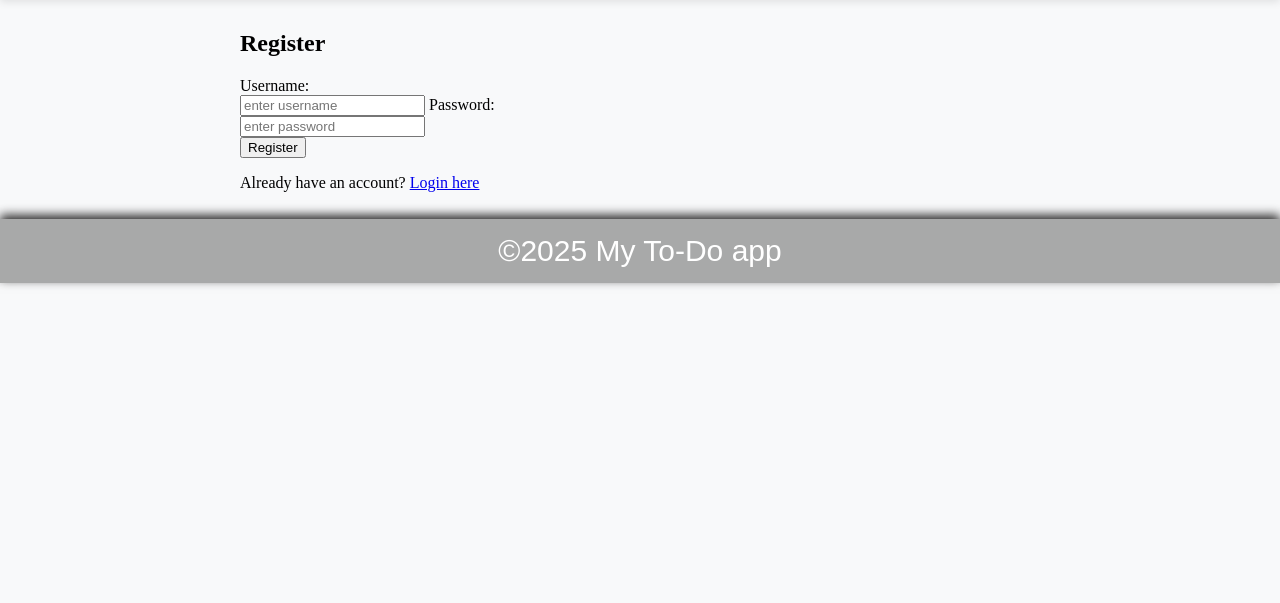
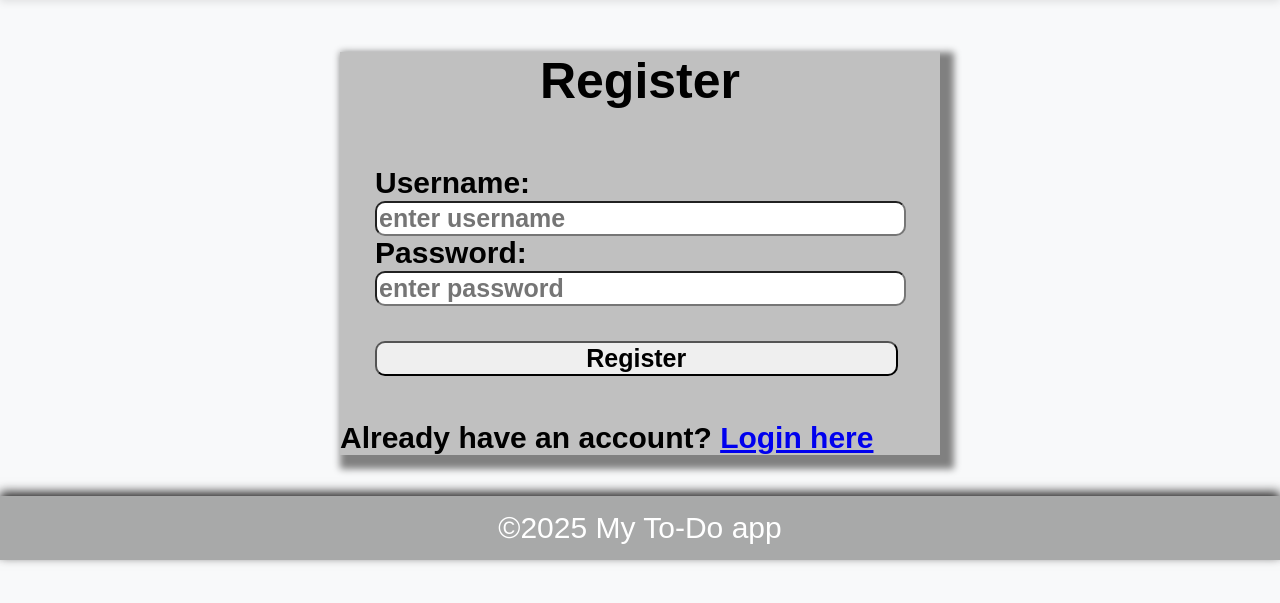
Before and after one commit to piyushahir05/To-do-list-Flask-, a Flask app: page /register in a window 1280 px wide. Shown: the part 157-760 px from the top of the page. Run offline with Flask 3, Linux system fonts and the light colour scheme; some web fonts are replaced.

Commit message:
Updated features

```diff
--- a/app/static/css/style.css
+++ b/app/static/css/style.css
@@ -260,3 +260,38 @@ footer p{
     color:blue;
 
 }
+.register-form h2{
+    text-align: center;
+    font-family: "Dongle",sans-serif;
+    font-weight: 700;
+    font-size: 50px;
+}
+.register-form{
+    box-shadow: 7px 7px 7px 7px grey;
+    max-width:600px;
+    margin:10px auto;
+    background-color:silver ;
+}
+.register-group{
+    display: grid;
+    padding: 15px;
+    font-family: "Dongle",sans-serif;
+    font-weight: 700;
+    font-size: 30px;
+    margin-left:20px;
+}
+.register-form p{
+    font-family: "Dongle",sans-serif;
+    font-weight: 700;
+    font-size: 30px;
+}
+.register-form input{
+    font-family: "Dongle",sans-serif;
+    font-weight: 700;
+    font-size: 25px;
+    border-radius: 10px;
+    width:95%;
+}
+.register-form input[type="submit"]{
+    margin-top: 35px;
+}
--- a/app/templates/register.html
+++ b/app/templates/register.html
@@ -1,13 +1,17 @@
 {% extends "base.html" %}
 {% block title %}Registration page{% endblock %}
 {% block content %}
+<div class="register-form">
     <h2>Register</h2>
+    <div class="register-group">
         <form action="{{url_for('auth.register')}}" method="POST">
             <label for="username">Username:</label><br>
-    <input type="text" name="username" placeholder="enter username" required>
+            <input type="text" name="username" placeholder="enter username" required><br>
             <label for="password">Password:</label><br>
             <input type="password" name="password" placeholder="enter password"><br>
             <input type="submit" value="Register">
         </form>
+    </div>
     <p>Already have an account? <a href="{{ url_for('auth.login') }}">Login here</a></p>
     {% endblock %}
+</div>
```
Lines whose indentation alone changed are shown as unchanged.
